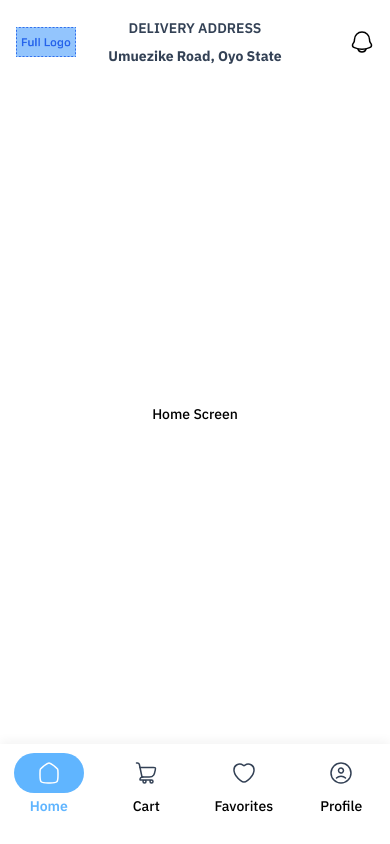
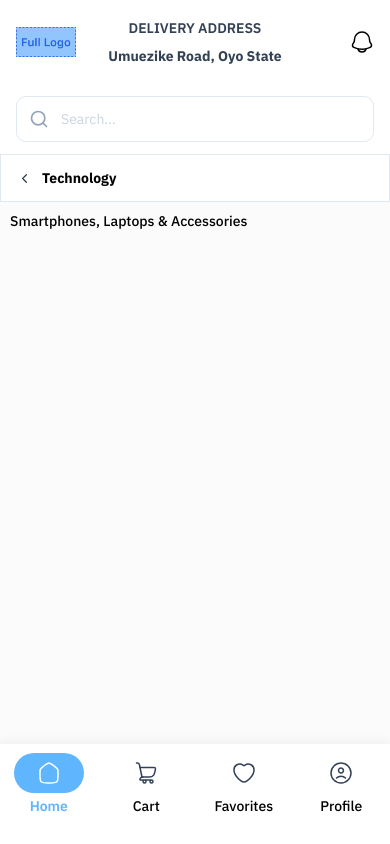
Before and after one commit to covenantcodes/alphatwelve, a React Native app: screen / in a window 390 px wide. Built offline with nearby package versions, Linux system fonts and the light colour scheme; what react-native-responsive-fontsize would draw is missing.

Commit message:
feat: Update Header and Home components to include action container and back navigation functionality

```diff
--- a/components/Header.tsx
+++ b/components/Header.tsx
@@ -1,9 +1,10 @@
 import React from "react";
-import { View, Text, StyleSheet, Image } from "react-native";
+import { View, Text, StyleSheet, Image, TouchableOpacity } from "react-native";
 import { FONTFAMILY, FONTSIZE } from "../utils/font";
 import colors from "../utils/colors";
 import images from "../utils/images";
 import Bell from "./svgs/bell";
+import CaretLeft from "./svgs/caretLeft";
 import { userData } from "../data/data";
 import SearchBar from "./SearchBar";
 
@@ -12,6 +13,9 @@ interface HeaderProps {
   searchBarShow?: boolean;
   onSearchChange?: (text: string) => void;
   searchPlaceholder?: string;
+  showActionContainer?: boolean;
+  actionTitle?: string;
+  onActionPress?: () => void;
 }
 
 const Header: React.FC<HeaderProps> = ({
@@ -19,6 +23,9 @@ const Header: React.FC<HeaderProps> = ({
   searchBarShow = false,
   onSearchChange,
   searchPlaceholder = "Search...",
+  showActionContainer = false,
+  actionTitle = "Action Title",
+  onActionPress,
 }) => {
   const address = userData.address.fullAddress;
   return (
@@ -36,7 +43,7 @@ const Header: React.FC<HeaderProps> = ({
         {/* Center Section - Delivery Address */}
         <View style={styles.addressContainer}>
           <Text style={styles.addressLabel}>DELIVERY ADDRESS</Text>
-          <Text style={styles.addressText}>{customAddress || address}</Text>
+          <Text style={styles.addressText}>{address}</Text>
         </View>
 
         {/* Right Section - Bell Icon */}
@@ -51,6 +58,19 @@ const Header: React.FC<HeaderProps> = ({
           placeholder={searchPlaceholder}
           onChangeText={onSearchChange}
         />
+      )}
+
+      {/* Action Container with caret and title */}
+      {showActionContainer && (
+        <View style={styles.actionContainerWrapper}>
+          <TouchableOpacity
+            style={styles.actionContainer}
+            onPress={onActionPress}
+          >
+            <CaretLeft width={15} height={15} color={colors.gray2} />
+            <Text style={styles.actionTitle}>{actionTitle}</Text>
+          </TouchableOpacity>
+        </View>
       )}
     </View>
   );
@@ -96,6 +116,22 @@ const styles = StyleSheet.create({
     flex: 1,
     alignItems: "flex-end",
   },
+  actionContainerWrapper: {
+    borderWidth: 1,
+    borderColor: colors.gray,
+  },
+  actionContainer: {
+    flexDirection: "row",
+    alignItems: "center",
+    paddingHorizontal: 16,
+    paddingVertical: 14,
+  },
+  actionTitle: {
+    fontFamily: FONTFAMILY.bold,
+    fontSize: FONTSIZE.md,
+    color: colors.black,
+    marginLeft: 10,
+  },
 });
 
 export default Header;
--- a/screens/Home.tsx
+++ b/screens/Home.tsx
@@ -11,15 +11,27 @@ const Home = () => {
   const handleSearch = (text: string) => {
     setSearchQuery(text);
   };
+
+  const handleBackAction = () => {
+    // Handle back action here
+    console.log("Back button pressed");
+  };
   return (
     <SafeAreaView style={styles.safeArea}>
       <Header
-        searchBarShow={false}
+        searchBarShow={true}
         onSearchChange={handleSearch}
         searchPlaceholder="Search..."
+        showActionContainer={true}
+        actionTitle="Technology"
+        onActionPress={handleBackAction}
       />
       <View style={styles.container}>
-        <Text style={styles.text}>Home Screen</Text>
+        <View style={styles.categoryTitle}>
+          <Text style={styles.categoryTitleText}>
+            Smartphones, Laptops & Accessories
+          </Text>
+        </View>
       </View>
     </SafeAreaView>
   );
@@ -38,11 +50,12 @@ const styles = StyleSheet.create({
   },
   container: {
     flex: 1,
-    justifyContent: "center",
-    alignItems: "center",
-    backgroundColor: colors.white,
+    backgroundColor: colors.background,
   },
-  text: {
+  categoryTitle: {
+    padding: 10,
+  },
+  categoryTitleText: {
     fontFamily: FONTFAMILY.medium,
   },
 });
--- a/utils/colors.ts
+++ b/utils/colors.ts
@@ -12,6 +12,7 @@ const colors = {
   gray2: "#334155",
   gray3: "#CBD5E1",
   gray4: "#94A3B8",
+  gray5: "#F5F5F5",
   blue: "#2563EB",
   deepBlue: "#0C263A",
   orange: "#E99B36",
```
